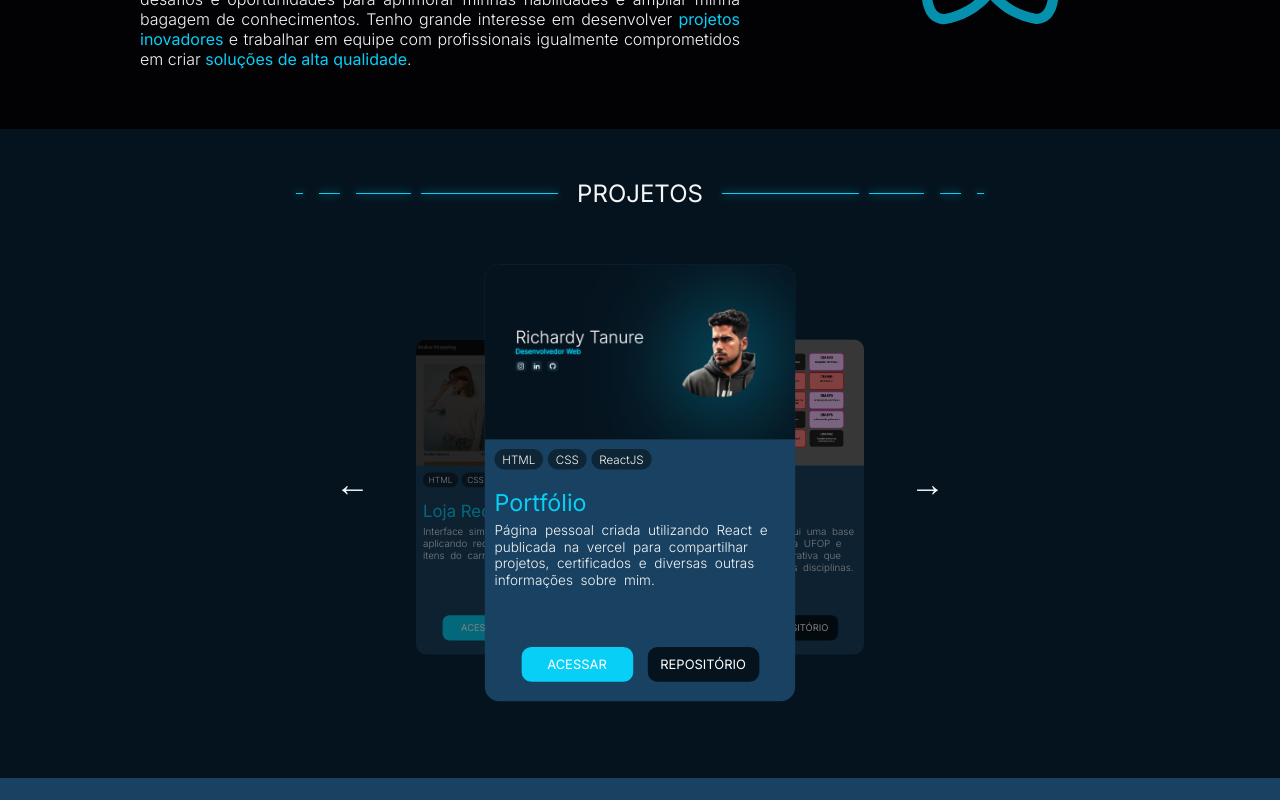
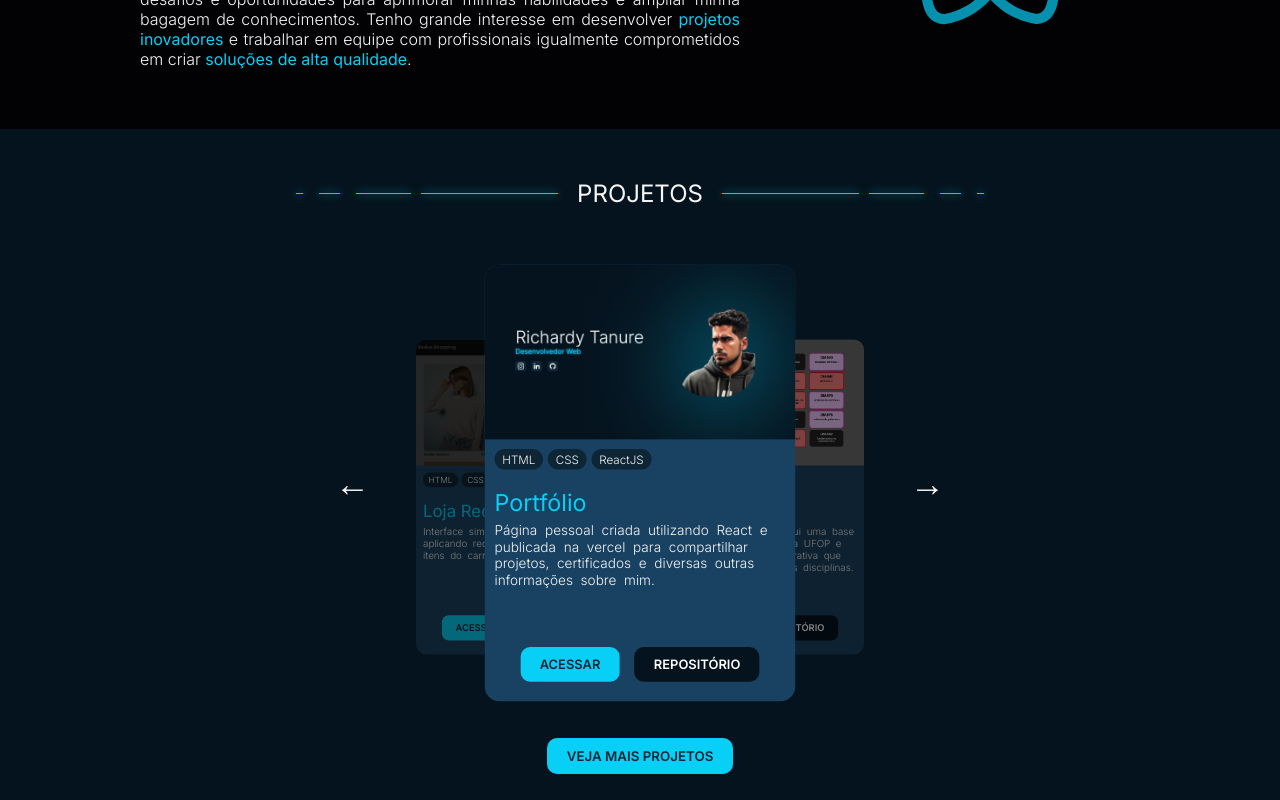
Before and after one commit to rTanure/home-page, a React (Vite) app: page / in a window 1280 px wide. Shown: the part 1140-1940 px from the top of the page. Built offline with nearby package versions, Linux system fonts and the light colour scheme.

Commit message:
update styles

```diff
--- a/src/components/Projects/index.jsx
+++ b/src/components/Projects/index.jsx
@@ -2,7 +2,6 @@ import { useState, useEffect } from 'react'
 
 import Title from '../Title'
 import ProjectCard from '../ProjectCard'
-import Anchor from '../Anchor'
 
 import './style.css'
 
@@ -97,11 +96,12 @@ export default function Projects() {
   }
 
   return (
-    <div className='projects'>
-      <Anchor componentId="projects-anchor"/>
+    <div id="projects">
       <div className="center">
         <Title value="PROJETOS"/>
         <div className="content">
+          <div className="carousel">
+
             <div className="left-arrow arrow" onClick={()=> previousCard()}>
               <span>←</span>
             </div>
@@ -124,6 +124,8 @@ export default function Projects() {
               <span>→</span>
             </div>
           </div>
+          <a href="/projects"><button className='light'>VEJA MAIS PROJETOS</button></a>
+        </div>
       </div>
     </div>
   )
--- a/src/components/Projects/style.css
+++ b/src/components/Projects/style.css
@@ -1,20 +1,27 @@
-.projects .content {
+#projects .content {
+  display: flex;
+  flex-direction: column;
+  align-items: center;
+  padding-bottom: 50px;
+}
+
+#projects .carousel {
   width: 100%;
 
   display: flex;
   justify-content: center;
   gap: 20px;
   align-items: center;
-  padding-bottom: 70px;
+  margin-bottom: 30px;
 }
 
 
-.projects .cards-container {
+#projects .cards-container {
   width: 500px;
   height: 450px;
 }
 
-.projects .cards-container {
+#projects .cards-container {
   position: relative;
   z-index: 0;
 
@@ -25,7 +32,7 @@
   --animation-time: 0.4s;
 }
 
-.projects .cards-container > div{
+#projects .cards-container > div{
   position: absolute;
   left: 50%;
   transform: translateX(-50%);
@@ -34,13 +41,13 @@
   transition: 0.4s;
 }
 
-.projects .cards-container > div {
+#projects .cards-container > div {
   transform: translateX(-50%) scale(0.4);
   z-index: 0;
 }
 
-.projects .cards-container .left,
-.projects .cards-container .right{
+#projects .cards-container .left,
+#projects .cards-container .right{
   display: block;
   opacity: 1;
   filter: blur(1px) brightness(0.5);
@@ -49,15 +56,15 @@
   z-index: 1;
 }
 
-.projects .cards-container .left{
+#projects .cards-container .left{
   transform: translateX(-85%) scale(0.7) translateY(20px);
 }
 
-.projects .cards-container .right{
+#projects .cards-container .right{
   transform: translateX(-15%) scale(0.7) translateY(20px);
 }
 
-.projects .cards-container .selected{
+#projects .cards-container .selected{
   display: block;
   transition: var(--animation-time);
   opacity: 1;
@@ -69,22 +76,22 @@
 
 
 @media (min-width: 834px) {
-  .projects .cards-container .selected:hover{
+  #projects .cards-container .selected:hover{
     display: block;
     transition: var(--animation-time);
     opacity: 1;
     z-index: 2;
-    box-shadow: 0 0 8px var(--neon);
+    box-shadow: 0 0 30px rgba(0, 0, 0, 0.7);
     transform: translateX(-50%) translateY(-10px) scale(1);
   }
 }
 
 @media (max-width: 550px) {
-  .projects .cards-container .left{
+  #projects .cards-container .left{
     transform: translateX(-65%) scale(0.8) translateY(20px);
   }
 
-  .projects .cards-container .right{
+  #projects .cards-container .right{
     transform: translateX(-35%) scale(0.8) translateY(20px);
   }
 }
--- a/src/style/button.css
+++ b/src/style/button.css
@@ -1,17 +1,19 @@
 button {
-  padding: 10px;
-  width: 115px;
+  padding: 10px 20px;
   cursor: pointer;
   color: white;
   border-radius: 10px;
   border: 0;
   outline: 0;
   transition: 0.4s;
+  transition-property: transform;
   user-select: none;
+  font-weight: 600;
 }
 
 button.light {
   background-color: var(--light);
+  color: var(--dark_1);
 }
 
 button.dark {
--- a/src/style/general.css
+++ b/src/style/general.css
@@ -18,7 +18,7 @@ a {
 }
 
 html{
-  scroll-behavior: smooth;
+  /* scroll-behavior: smooth; */
 }
 
 .arrow {
```
Lines whose indentation alone changed are shown as unchanged.
